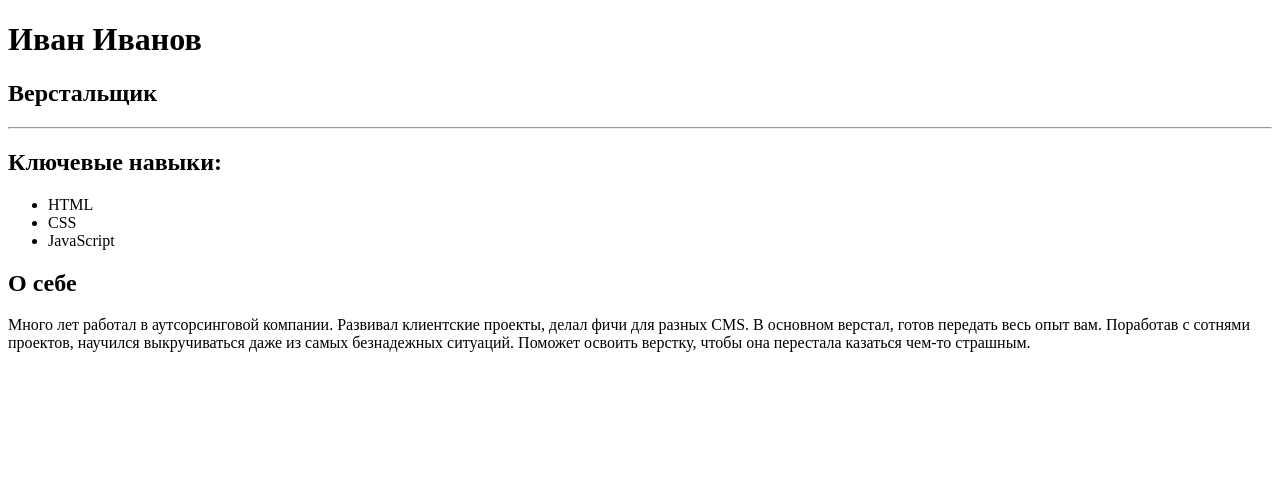
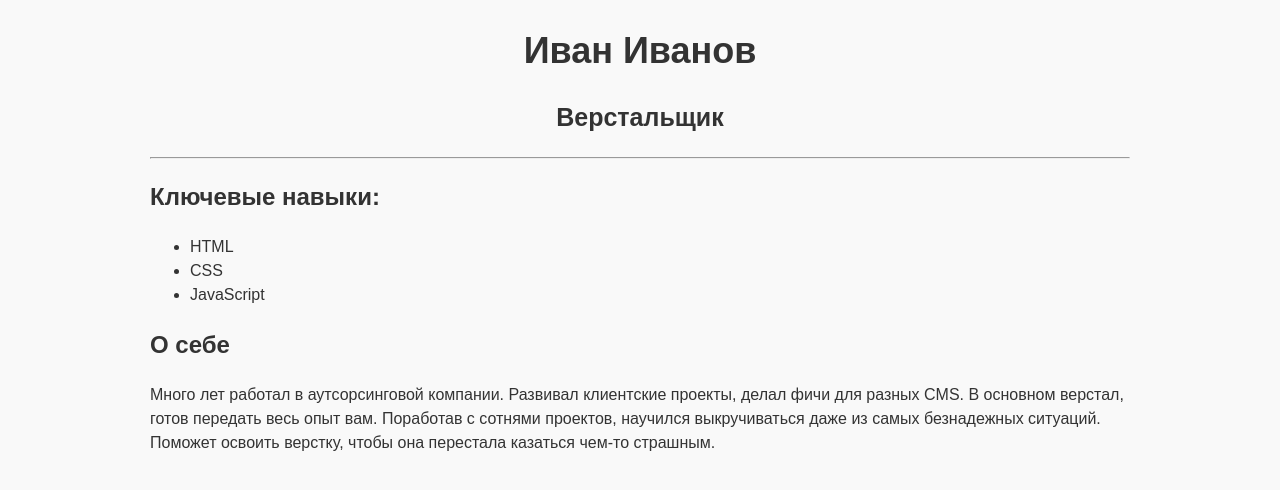
Before and after one commit to kitkat399/kitkat399.github.io, a plain HTML site: page index.html in a window 1280 px wide. Drawn offline with Linux system fonts and the light colour scheme.

Commit message:
Добавить стили

```diff
--- a/index.html
+++ b/index.html
@@ -4,6 +4,7 @@
     <meta charset="UTF-8">
     <meta name="viewport" content="width=device-width, initial-scale=1.0">
     <title>Резюме</title>
+    <link rel="stylesheet" href="style.css">
 </head>
 <body>
     <main>
--- /dev/null
+++ b/style.css
@@ -0,0 +1,21 @@
+body {
+    font-family: sans-serif;
+    line-height: 1.5;
+
+    background-color: #f9f9f9;
+    color: #333333;
+
+    width: 980px;
+    margin: 0 auto;
+  }
+
+  h1 {
+    text-align: center;
+    font-size: 36px;
+    margin-bottom: 0;
+  }
+
+  main > h2 {
+    text-align: center;
+    font-size: 25px;
+  }
```
